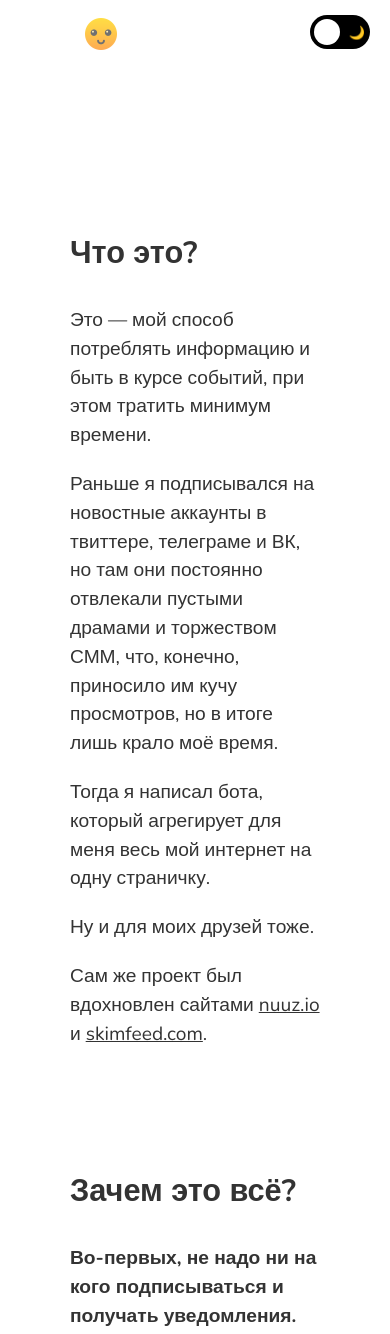
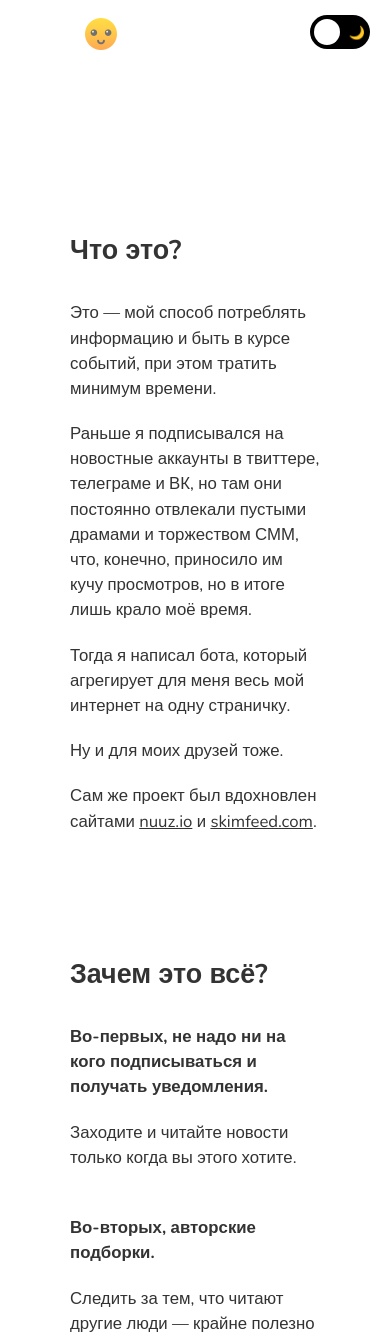
Before and after one commit to vas3k/infomate.club, a Django app: template templates/what.html in a window 390 px wide. Shown: the top 1334 px of the page. Run offline with Django 3.2, Linux system fonts and the light colour scheme; the template is opened without the code that fills it, so the values that code supplies are empty; some libraries are stand-ins or nearby versions.

Commit message:
Smaller fonts and one column layout on mobile

```diff
--- a/static/css/layout.css
+++ b/static/css/layout.css
@@ -74,10 +74,13 @@
         }
     }
 
-    @media only screen and (max-width : 570px) {
+    @media only screen and (max-width : 750px) {
         .block {
             grid-template-columns: 100%;
         }
+    }
+
+    @media only screen and (max-width : 570px) {
 
         .block-header {
             grid-column-start: 1;
--- a/static/css/theme.css
+++ b/static/css/theme.css
@@ -45,6 +45,12 @@ body {
     background-color: var(--bg-color);
 }
 
+    @media only screen and (max-width : 800px) {
+        body {
+            font-size: 14px;
+        }
+    }
+
 a {
     color: var(--link-color);
     transition: all linear .1s;
```
